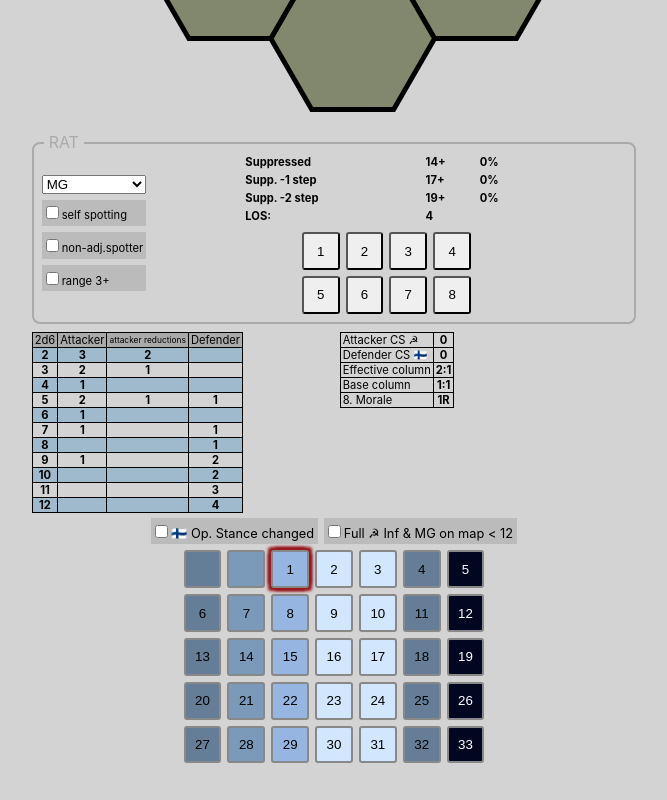
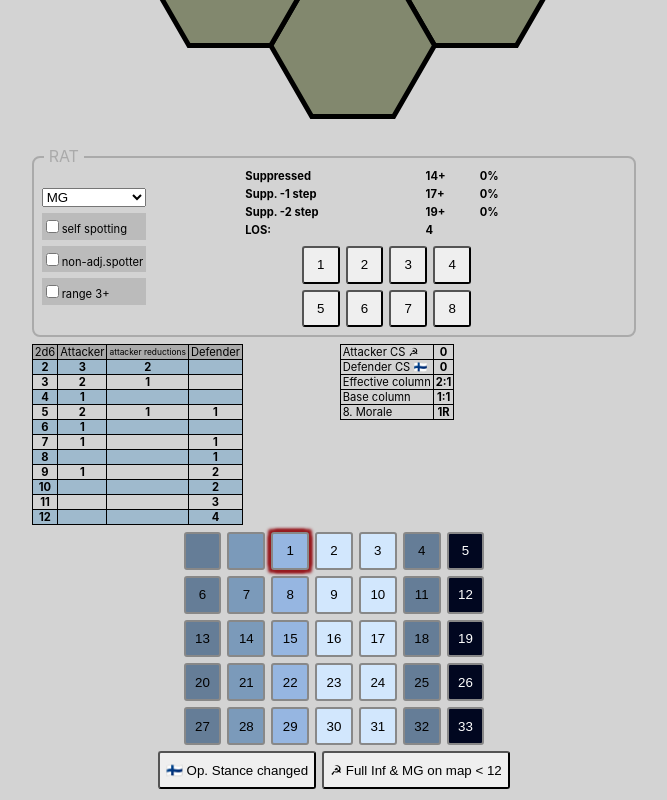
Before and after one commit to rzymek/red-winter-calc, a Preact app: page / in a window 1280 px wide. Shown: the part 486-1286 px from the top of the page, without its empty margins (306-973 px from the left). Before the commit the page ends 1261 px from the top, so only its background shows below. Built offline with nearby package versions, Linux system fonts and the light colour scheme.

Commit message:
10 & 12 buttons

```diff
--- a/src/redwinter/ui/RAT.tsx
+++ b/src/redwinter/ui/RAT.tsx
@@ -61,7 +61,6 @@ export function RAT() {
         borderRadius: 8,
         position: 'relative',
         padding: 8,
-        marginBottom: 8,
     }}>
         <span style={{
             color: '#aaa',
--- a/src/redwinter/ui/mainLayout.tsx
+++ b/src/redwinter/ui/mainLayout.tsx
@@ -11,7 +11,6 @@ import {toggleTool} from "./toggleTool.tsx";
 import {RAT} from "./RAT.tsx";
 import {TurnTrack} from "./turnTrack.tsx";
 import {CombatStats} from "../calc/combatStats.tsx";
-import {Checkbox} from "./Checkbox.tsx";
 import {Flag} from "../calc/flag.tsx";
 
 const toggleHotel = update(() => {
@@ -21,16 +20,16 @@ const toggleHotel = update(() => {
 
 function toggleTurnMarker(key: keyof typeof state.turnMarker) {
     return update(() => {
-        if (state.turnMarker[key] === undefined) {
+        if (state.turnMarker[key] === state.turn) {
+            state.turnMarker[key] = undefined;
+        } else {
             state.turnMarker[key] = state.turn;
-        } else {
-            state.turnMarker[key] = undefined;
         }
     })
 }
 
 export function MainLayout() {
-    return <div style={{display: 'flex', flexDirection: 'column'}}>
+    return <div style={{display: 'flex', flexDirection: 'column', gap: '1.8mm'}}>
         <div style={{display: 'flex', flex: 1}}>
             <SideColumn>
                 <Button onClick={update(() => state.combatDefenderNationality = 'soviet')}
@@ -90,21 +89,21 @@ export function MainLayout() {
                         onClick={toggleHotel}>🏚️</Button>
             </SideColumn>
         </div>
+
         <RAT/>
+
         <CombatStats/>
+
         <CenterColumn>
-            <Row style={{fontSize: '80%', marginTop: 5}}>
-                <Checkbox onClick={toggleTurnMarker('changeOfFinnishOperationalStance')}
-                          checked={state.turnMarker.changeOfFinnishOperationalStance !== undefined}>
-                    <Flag nationality="finnish"/> Op. Stance changed
-                </Checkbox>
-                <Checkbox onClick={toggleTurnMarker('sovietMoraleCollapse')}
-                          checked={state.turnMarker.sovietMoraleCollapse !== undefined}>
-                    Full <Flag nationality='soviet'/> Inf & MG on map &lt; 12
-                </Checkbox>
+            <TurnTrack/>
+            <Row style={{fontSize: '80%'}}>
+                <Button onClick={toggleTurnMarker('changeOfFinnishOperationalStance')}
+                        style={{width: undefined}}><Flag nationality="finnish"/> Op. Stance changed</Button>
+                <Button onClick={toggleTurnMarker('sovietMoraleCollapse')}
+                        style={{width: undefined}}>
+                    <Flag nationality='soviet'/> Full Inf & MG on map &lt; 12
+                </Button>
             </Row>
-            <TurnTrack/>
         </CenterColumn>
-        {/*<pre>{JSON.stringify(state, null, 1)}</pre>*/}
     </div>
 }
--- a/src/ui/centerColumn.tsx
+++ b/src/ui/centerColumn.tsx
@@ -1,12 +1,14 @@
 import {ComponentChildren} from "preact";
+import {CSSProperties} from "preact/compat";
 
-export function CenterColumn(props: { children: ComponentChildren }) {
+export function CenterColumn(props: { children: ComponentChildren, style?: CSSProperties }) {
     return <div style={{
         display: 'flex',
         flexDirection: 'column',
         flexGrow: 1,
         flexShrink: 0,
-        gap: '1.6mm'
+        gap: '1.6mm',
+        ...props.style
     }}>
         {props.children}
     </div>
```
